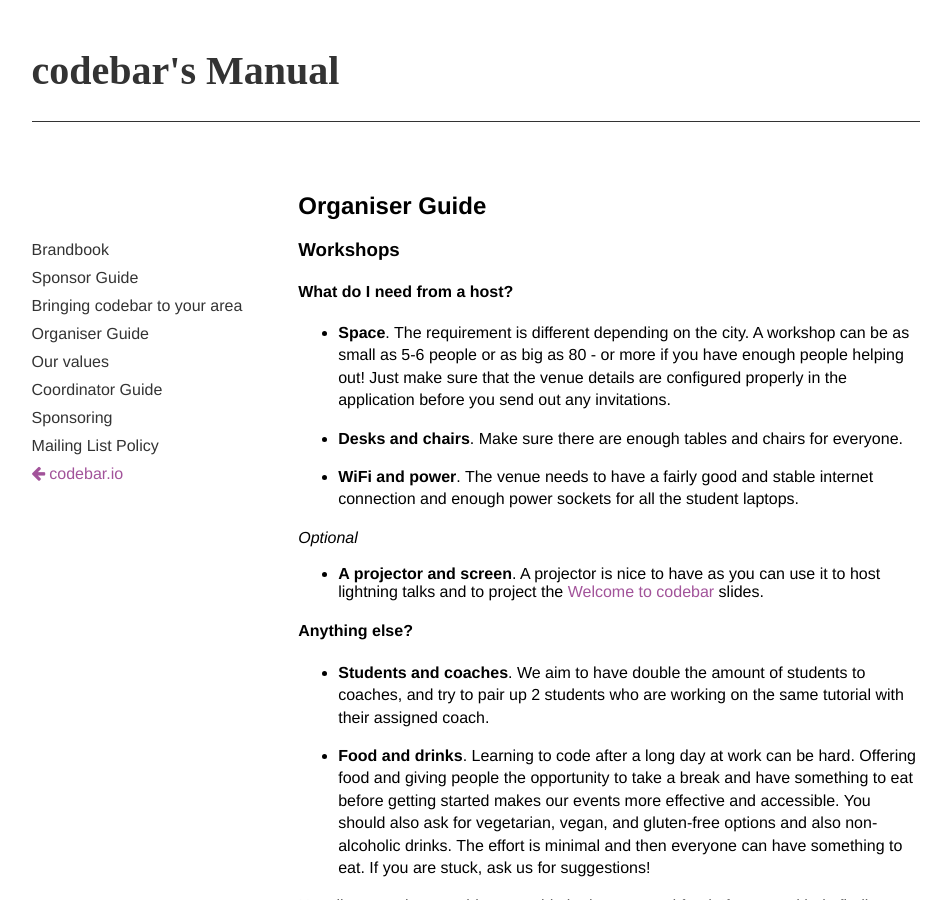
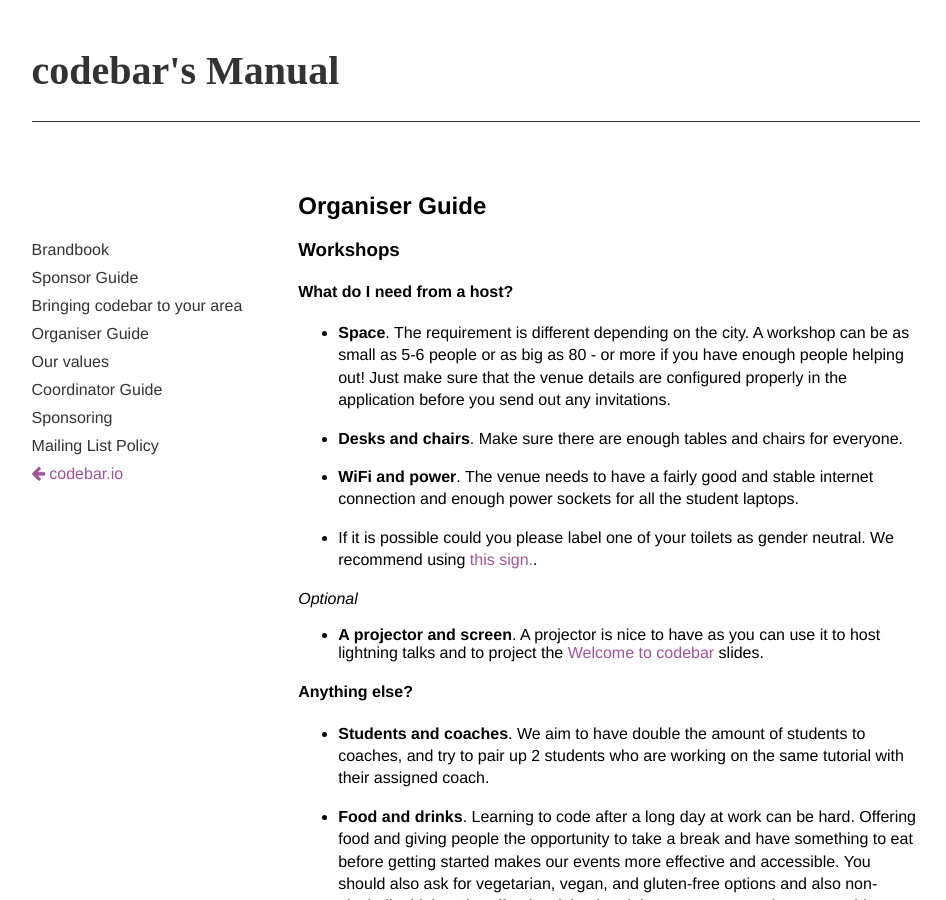
Before and after one commit to codebar/manual, a Jekyll site: the page built from _posts/2015-02-05-organiser-guide.md, in a window 1280 px wide and 900 px high. Shown: the whole window, without its empty margins (164-1110 px from the left). Built offline with Jekyll 4.4.1, drawn with Linux system fonts in a browser that asks for light colours; nearby versions of some CDN libraries; Markdown is read by kramdown in place of the engine named in the settings; some of the changed text lies outside the part shown.

Commit message:
added gender neutral as a thing we would like from a host

```diff
--- a/_posts/2015-02-05-organiser-guide.md
+++ b/_posts/2015-02-05-organiser-guide.md
@@ -12,6 +12,8 @@
 - **Desks and chairs**. Make sure there are enough tables and chairs for everyone.
 
 - **WiFi and power**. The venue needs to have a fairly good and stable internet connection and enough power sockets for all the student laptops.
+
+- If it is possible could you please label one of your toilets as gender neutral. We recommend using [this sign.](http://www.uua.org/sites/live-new.uua.org/files/documents/lgbtq/gender_neutral_bathroom_11x17.pdf).
 
 *Optional*
 
@@ -57,6 +59,8 @@
 
 Depending on the size of the event we tend to spend the first half an hour having food and socialising before we pair people up around 19:00 (if we start at 18:30) and get started with coding. In some of our chapters we also run 5-minute lightning talks before we pair up the students and coaches. You are encouraged to try things out and see how it works better for you. Just remember to keep things running smoothly and allow the students at least 1:30 hour, if not more, of learning.
 
+Label one of your toilets as gender neutral. We recommend using [this sign.](http://www.uua.org/sites/live-new.uua.org/files/documents/lgbtq/gender_neutral_bathroom_11x17.pdf)
+
 
 ### After the event
 
```
